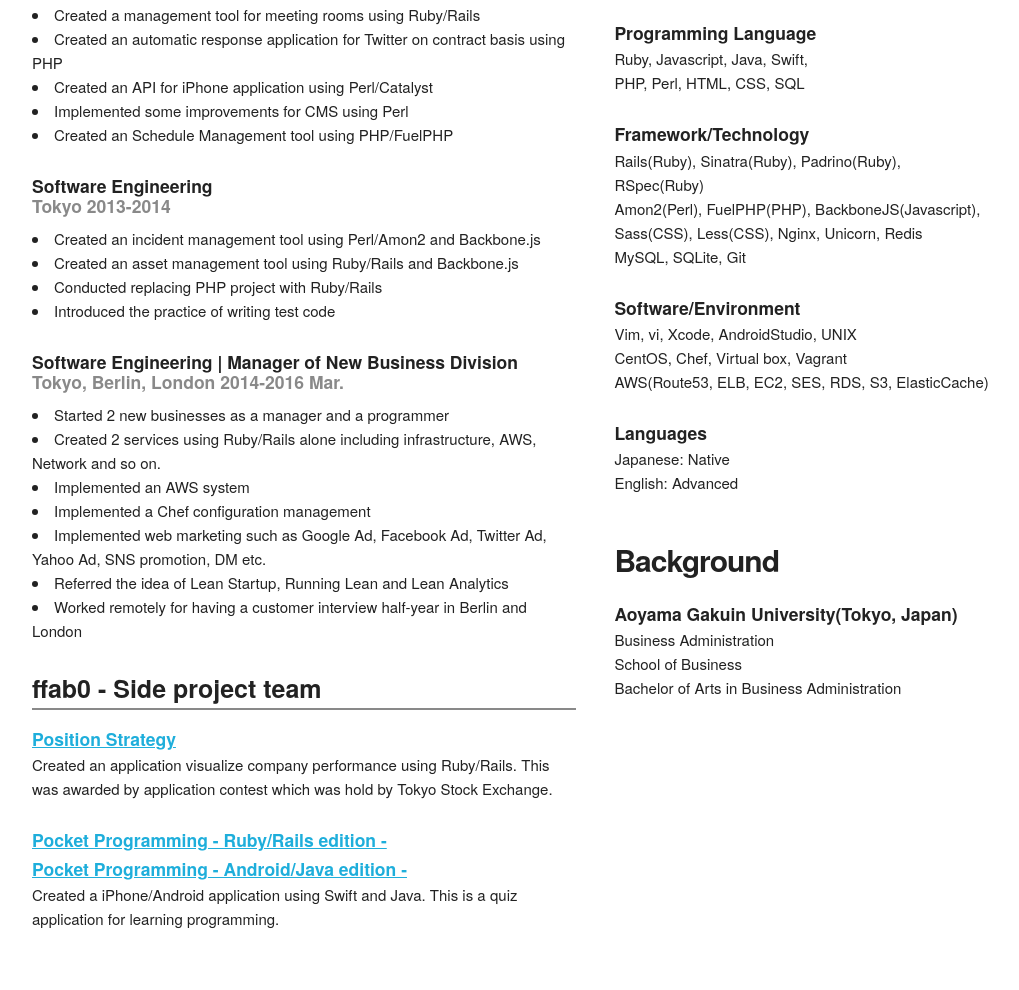
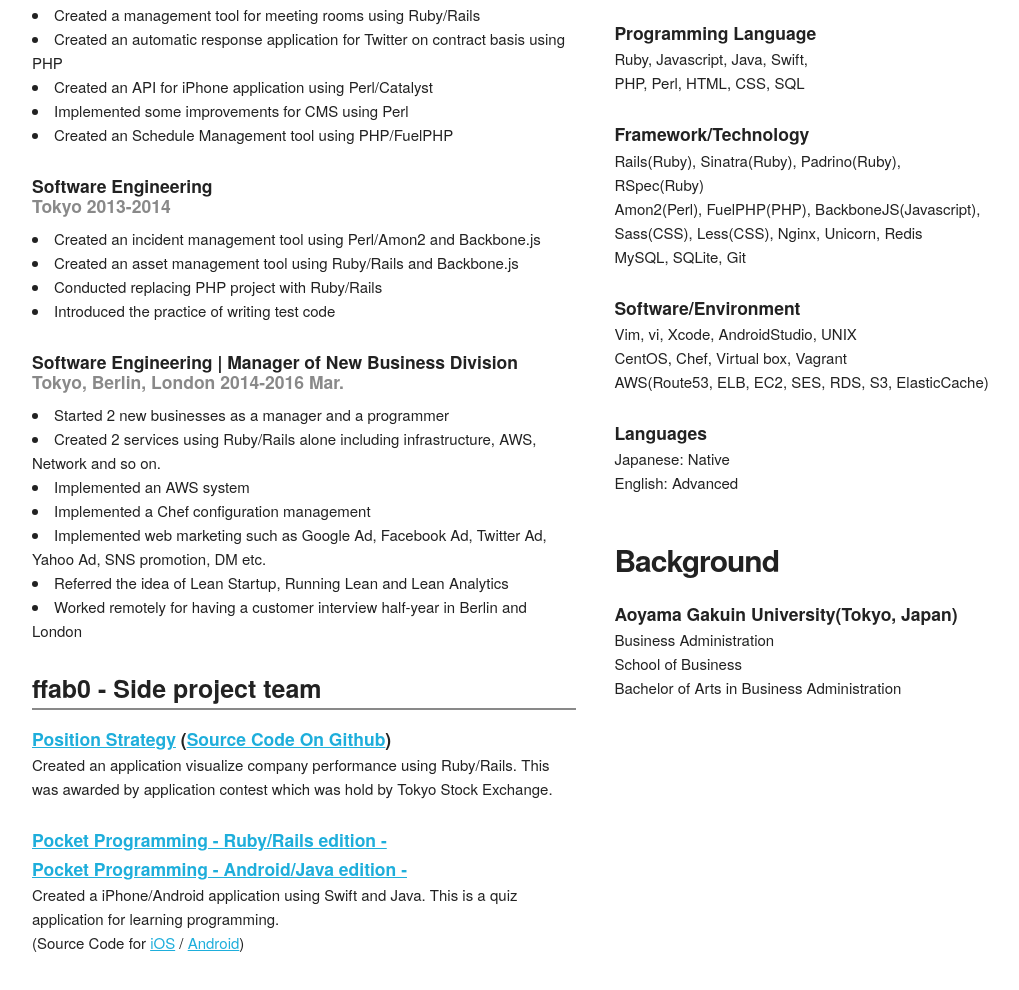
Before and after one commit to mr-myself/mr-myself.github.io, a plain HTML site: page index.html in a window 1280 px wide. Shown: the part 330-1320 px from the top of the page, without its empty margins (128-1147 px from the left). Drawn offline with Linux system fonts and the light colour scheme.

Commit message:
add references for github

```diff
--- a/index.html
+++ b/index.html
@@ -80,11 +80,12 @@
           </ul>
 
           <h3 class="decoration-title">ffab0 - Side project team</h3>
-          <h3><a href="http://position-strategy.ffab0.com">Position Strategy</a></h3>
+          <h3><a href="http://position-strategy.ffab0.com">Position Strategy</a>  (<a href="https://github.com/mr-myself/PositionStrategy">Source Code On Github</a>)</h3>
           <p>Created an application visualize company performance using Ruby/Rails. This was awarded by application contest which was hold by Tokyo Stock Exchange.</p>
           <h3><a href="http://rails.pocket-programming.com">Pocket Programming - Ruby/Rails edition -</a></h3>
           <h3><a href="http://android.pocket-programming.com">Pocket Programming - Android/Java edition -</a></h3>
-          <p>Created a iPhone/Android application using Swift and Java. This is a quiz application for learning programming.</p>
+          <p>Created a iPhone/Android application using Swift and Java. This is a quiz application for learning programming.<br/>
+          (Source Code for <a href="https://github.com/mr-myself/iOS-PocketProgramming-Rails.ver">iOS</a> / <a href="https://github.com/mr-myself/Android-PocketProgramming-Rails.ver">Android</a>)</p>
         </div>
       </div>
 
```
